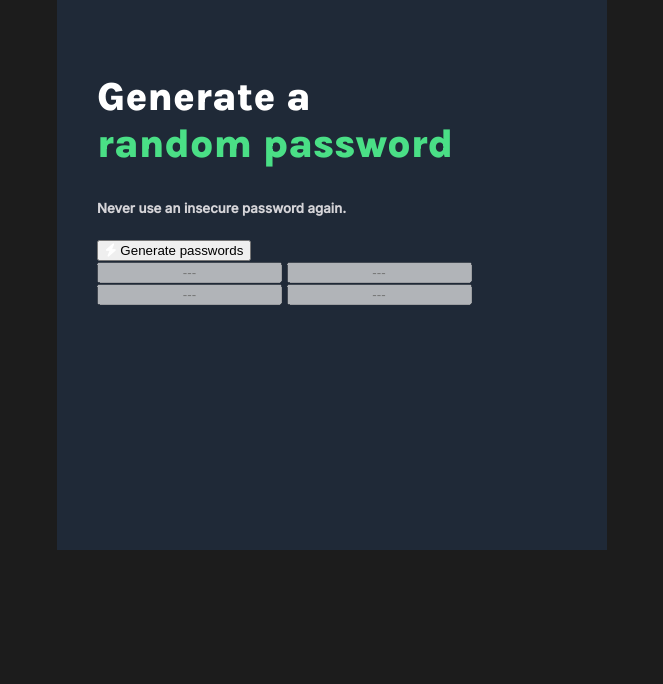
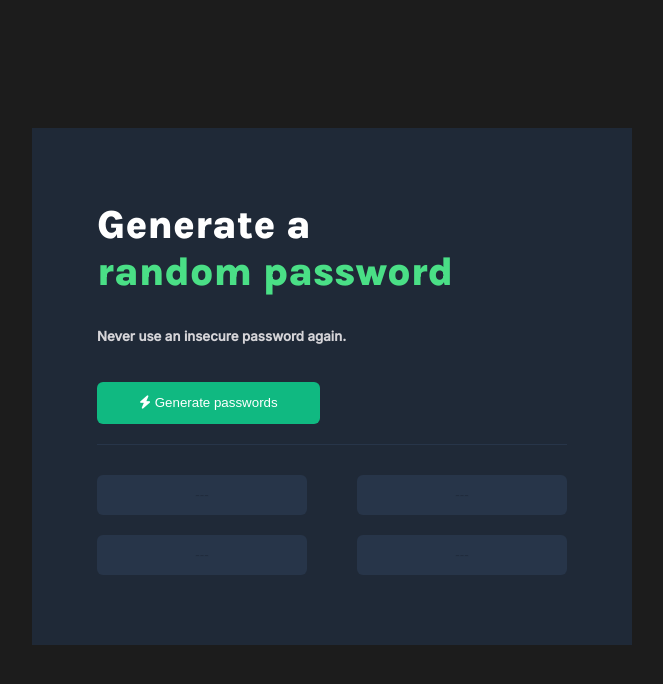
Before and after one commit to seantokuzo/PasswordGenerator, a plain HTML site: page index.html in a window 1280 px wide. Shown: the whole page, without its empty margins (308-971 px from the left). Drawn offline with Linux system fonts and the light colour scheme.

Commit message:
styling done

```diff
--- a/index.css
+++ b/index.css
@@ -28,16 +28,16 @@ main {
 }
 
 .container {
-    width: 550px;
-    height: 550px;
-    margin: 0 auto;
+    width: 600px;
+    margin: 10% auto;
     padding: 40px;
 
     background-color: var(--container-color);
 }
 
 .top-container {
-
+    margin: 0 25px;
+    border-bottom: 1px solid var(--input-background)
 }
 
 .top-container h2 {
@@ -51,7 +51,15 @@ main {
 }
 
 button {
+    width: 223px;
+    height: 42px;
+    margin: 15px 0 20px;
 
+    color: #FFFFFF;
+    background-color: var(--green-button);
+
+    border: none;
+    border-radius: 6px;
 }
 
 .icon {
@@ -64,10 +72,31 @@ button {
 
 .bottom-container {
 
+    margin: 30px auto;
+}
+
+.input-div {
+    display: flex;
+    flex-direction: row;
+    justify-content: space-around;
+    align-items: center;
+
+    margin: 20px 0;
 }
 
 input {
     text-align: center;
+    text-decoration: none;
+
+    width: 210px;
+    height: 40px;
+    margin: 0;
+
+    background-color: var(--input-background);
+    border: none;
+    border-radius: 6px;
+
+    color: var(--placeholder);
 }
 
 .green {
--- a/index.html
+++ b/index.html
@@ -22,10 +22,14 @@
                 <button><i class="fa-solid fa-bolt icon"></i> Generate passwords</button>
             </div>
             <div class="bottom-container">
-                <input type="text" placeholder="---" disabled="true">
-                <input type="text" placeholder="---" disabled="true">
-                <input type="text" placeholder="---" disabled="true">
-                <input type="text" placeholder="---" disabled="true">
+                <div class="input-div">
+                    <input type="text" value="---" disabled="true">
+                    <input type="text" value="---" disabled="true">
+                </div>
+                <div class="input-div">
+                    <input type="text" value="---" disabled="true">
+                    <input type="text" value="---" disabled="true">
+                </div>
             </div>
         </div>
     </main>
```
